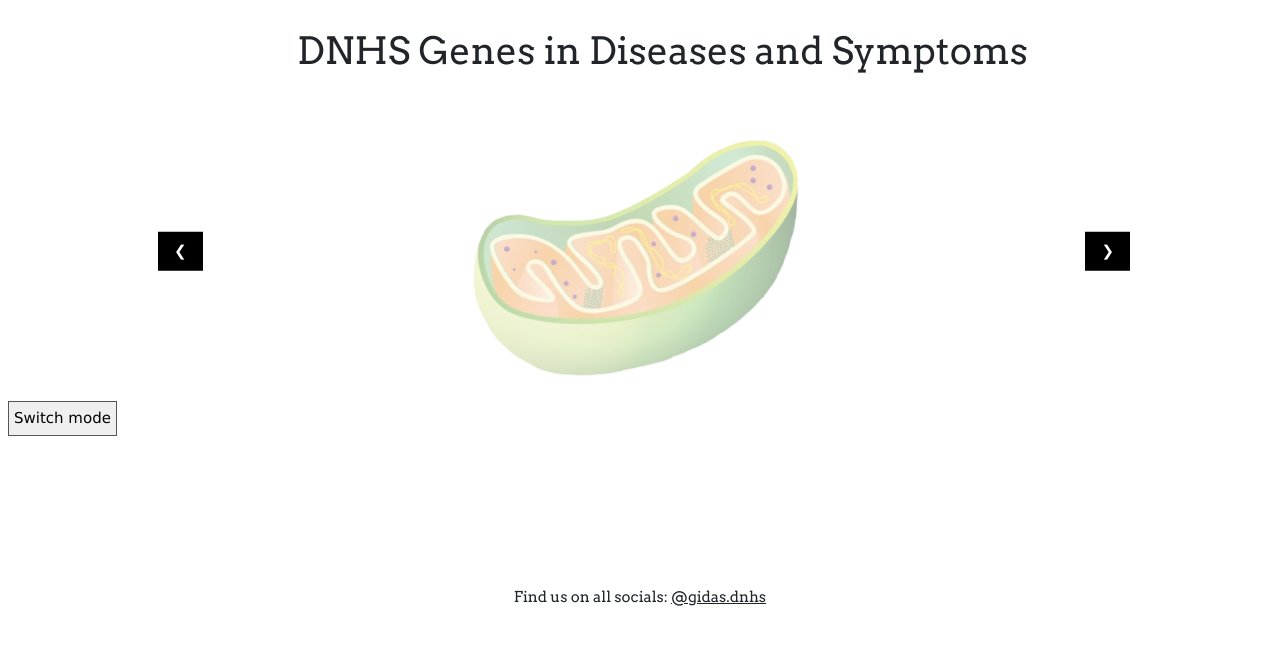
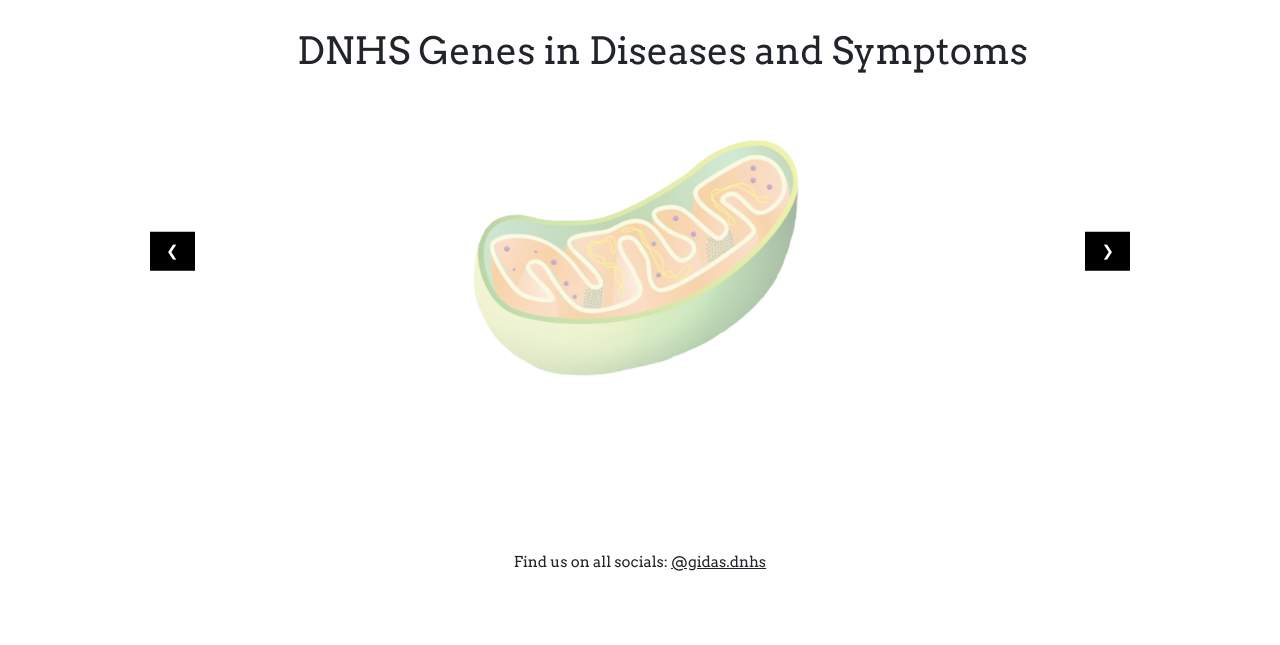
Before and after one commit to VidhiKulkarni/teamlace, a Flask app: page / in a window 1280 px wide. Shown: the part 80-725 px from the top of the page. Run offline with Flask 2, Linux system fonts and the light colour scheme; some libraries are stand-ins or nearby versions.

Commit message:
Remove dark mode buttons for video demo

```diff
--- a/templates/index.html
+++ b/templates/index.html
@@ -51,29 +51,4 @@
             x[slideIndex-1].style.display = "block";
         }
     </script>
-    <title>Dark Mode</title>
-
-    <style>
-        button{
-            cursor: pointer;
-            border: 1px solid #555;
-            text-align: center;
-            padding: 5px;
-            margin-left: 8px;
-        }
-        .dark{
-            background-color: #222;
-            color: #e6e6e6;
-        }
-    </style>
-    </head>
-    <button onclick="myFunction()">Switch mode</button>
-
-    <script>
-        function myFunction() {
-            var element = document.body;
-            element.classList.toggle("dark");
-        }
-    </script>
-
 {% endblock %}
```
Also changed, not shown: templates/team.html (+1 -25 lines).
